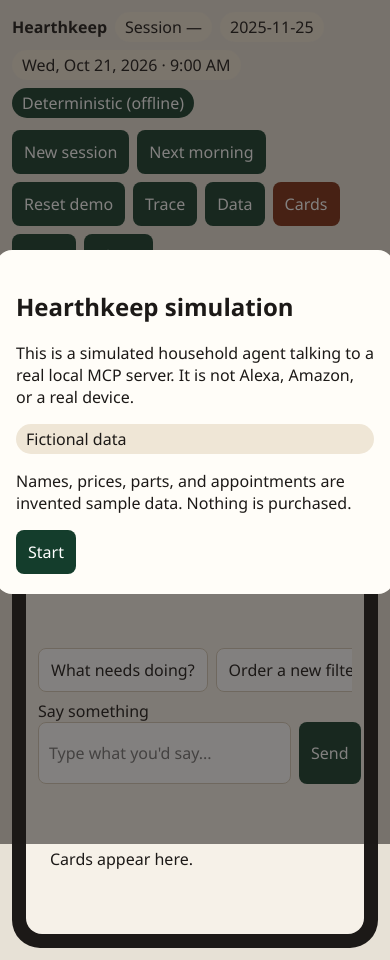
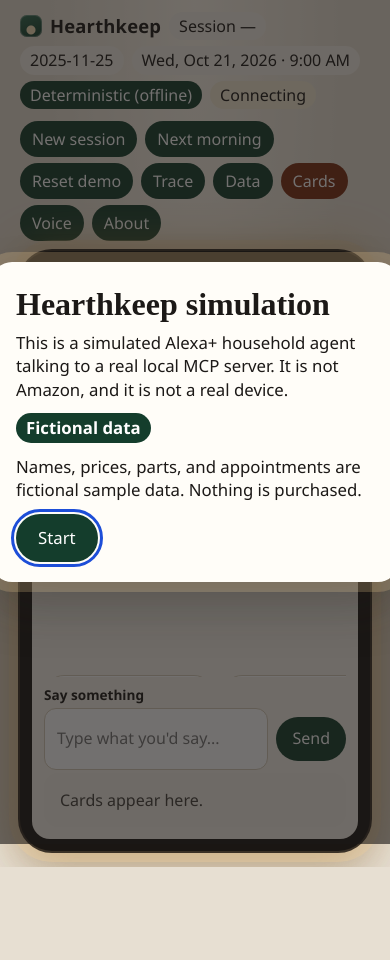
Before and after one commit to HONGKONGBALL/hearthkeep, a React (Vite) app in the folder apps/simulator/: page / in a window 390 px wide. After the commit the page ends 867 px from the top, so only its background shows below. Built offline with nearby package versions, Linux system fonts and the light colour scheme.

Commit message:
feat: polish the simulator device frame and welcome overlay
Give the 1280x800 stage a smart-display bezel, demo-order chips, a Next morning control, and a first-run notice that the household data is fictional.

```diff
--- a/apps/simulator/src/App.css
+++ b/apps/simulator/src/App.css
@@ -1,11 +1,23 @@
 :root {
   color: #1c1917;
-  background: #e7e1d6;
-  font-family: "Segoe UI", sans-serif;
+  background: #e7dfd2;
+  font-family: "Alegreya Sans", "Segoe UI", sans-serif;
+  font-size: 16px;
+  line-height: 1.4;
+}
+
+html,
+body,
+#root {
+  height: 100%;
+  margin: 0;
 }
 
 body {
-  margin: 0;
+  min-height: 100%;
+  background:
+    radial-gradient(ellipse at 50% 0%, rgba(255, 248, 236, 0.9), transparent 55%),
+    #e7dfd2;
 }
 
 button,
@@ -17,9 +29,15 @@
   background: #143d2c;
   color: #fff;
   border: 0;
-  border-radius: 8px;
-  min-height: 44px;
-  padding: 8px 12px;
+  border-radius: 999px;
+  min-height: 36px;
+  padding: 6px 12px;
+  cursor: pointer;
+}
+
+button:disabled {
+  cursor: default;
+  opacity: 0.55;
 }
 
 button:focus-visible,
@@ -32,10 +50,34 @@
   background: #7c2d12;
 }
 
+.sr-only {
+  position: absolute;
+  width: 1px;
+  height: 1px;
+  padding: 0;
+  margin: -1px;
+  overflow: hidden;
+  clip: rect(0, 0, 0, 0);
+  white-space: nowrap;
+  border: 0;
+}
+
 .page {
-  max-width: 1280px;
+  width: min(1280px, 100%);
+  height: min(800px, 100%);
   margin: 0 auto;
-  padding: 12px;
+  box-sizing: border-box;
+  padding: 12px 20px 16px;
+  display: flex;
+  flex-direction: column;
+  gap: 10px;
+  overflow: hidden;
+}
+
+.page-panels {
+  height: auto;
+  min-height: min(800px, 100%);
+  overflow: visible;
 }
 
 .top {
@@ -43,27 +85,67 @@
   justify-content: space-between;
   gap: 12px;
   align-items: center;
-  margin-bottom: 12px;
+  flex: 0 0 auto;
 }
 
-.top div,
+.identity,
 .controls {
   display: flex;
   flex-wrap: wrap;
+  gap: 6px 8px;
+  align-items: center;
+}
+
+.controls {
+  justify-content: flex-end;
+  max-width: 740px;
+}
+
+.brand {
+  display: inline-flex;
+  align-items: center;
   gap: 8px;
-  align-items: center;
+  font-size: 1.15rem;
+  letter-spacing: 0.01em;
+}
+
+.mark {
+  width: 22px;
+  height: 22px;
+  border-radius: 7px;
+  background:
+    radial-gradient(circle at 50% 68%, #f6e2bc 0 4px, transparent 5px),
+    linear-gradient(160deg, #2f6a50, #143d2c);
+  box-shadow: inset 0 0 0 1px rgba(255, 255, 255, 0.25);
 }
 
 .meta,
 .badge,
-.chip {
-  background: #efe6d6;
+.chip,
+.status {
+  background: #f4efe6;
   border-radius: 999px;
-  padding: 4px 10px;
+  padding: 3px 10px;
+  color: #1c1917;
 }
 
 .badge {
   background: #143d2c;
+  color: #fff;
+}
+
+.status-connected {
+  background: #e5f2ea;
+  color: #143d2c;
+}
+
+.status-connecting {
+  background: #f3ead3;
+  color: #1c1917;
+}
+
+.status-down {
+  background: #7f1d1d;
   color: #fff;
 }
 
@@ -72,7 +154,8 @@
   background: #7f1d1d;
   color: #fff;
   padding: 10px 12px;
-  border-radius: 8px;
+  border-radius: 12px;
+  margin: 0;
 }
 
 .banner button {
@@ -83,12 +166,22 @@
 
 .frame {
   width: min(1024px, 100%);
-  min-height: 600px;
+  height: 600px;
+  min-height: 0;
+  flex: 1 1 600px;
+  max-height: 600px;
   margin: 0 auto;
-  background: #1c1917;
-  border-radius: 28px;
-  padding: 14px;
   box-sizing: border-box;
+  padding: 12px;
+  display: flex;
+  flex-direction: column;
+  background: #1a1613;
+  border-radius: 32px;
+  box-shadow:
+    0 0 0 2px #3a3126,
+    0 0 0 11px rgba(244, 208, 150, 0.28),
+    0 0 42px 8px rgba(226, 168, 84, 0.38),
+    0 22px 44px rgba(48, 32, 16, 0.28);
 }
 
 .ribbon {
@@ -96,54 +189,96 @@
   color: #fff;
   background: #7c2d12;
   text-align: center;
-  border-radius: 8px;
-  padding: 6px;
+  border-radius: 10px;
+  padding: 6px 10px;
   font-weight: 700;
+  letter-spacing: 0.02em;
 }
 
 .frame-bar,
 .frame-body {
-  background: #f6f1e8;
-  border-radius: 16px;
+  background: #f7f2e9;
 }
 
 .frame-bar {
-  display: flex;
-  justify-content: space-between;
-  gap: 8px;
+  display: grid;
+  grid-template-columns: auto 1fr auto;
+  gap: 10px;
   align-items: center;
-  padding: 10px 14px;
+  padding: 8px 14px;
+  border-radius: 16px 16px 0 0;
 }
 
-.hint,
-.frame-bar time {
+.clock {
   margin: 0;
+  justify-self: center;
+  font-family: "Alegreya", "Times New Roman", serif;
+  font-size: 1.7rem;
+  font-weight: 700;
+  line-height: 1.1;
+  letter-spacing: -0.01em;
+  color: #1c1917;
+}
+
+.hint {
+  margin: 0;
+  color: #44403c;
+  text-align: right;
 }
 
 .frame-body {
+  flex: 1 1 auto;
+  min-height: 0;
   display: grid;
-  grid-template-columns: minmax(0, 1.1fr) minmax(320px, 0.9fr);
+  grid-template-columns: minmax(0, 1.05fr) minmax(320px, 0.95fr);
   gap: 12px;
-  margin-top: 8px;
   padding: 12px;
-  min-height: 470px;
+  border-radius: 0 0 18px 18px;
 }
 
 .conversation {
   min-width: 0;
+  min-height: 0;
+  display: flex;
+  flex-direction: column;
+  gap: 8px;
 }
 
 .transcript {
-  min-height: 180px;
+  flex: 1 1 auto;
+  min-height: 0;
+  overflow: auto;
+  padding-right: 2px;
+}
+
+.transcript article {
+  display: flex;
+  flex-direction: column;
+  gap: 6px;
+  margin: 0 0 10px;
+}
+
+.user,
+.assistant {
+  margin: 0;
+  max-width: 95%;
+  padding: 8px 12px;
 }
 
 .user {
-  text-align: right;
-  color: #44403c;
+  align-self: flex-end;
+  background: #143d2c;
+  color: #fff;
+  border-radius: 16px 16px 4px 16px;
 }
 
 .assistant {
-  font-size: 1.15rem;
+  align-self: flex-start;
+  background: #fff;
+  color: #1c1917;
+  border-radius: 16px 16px 16px 4px;
+  font-size: 1.05rem;
+  box-shadow: 0 1px 0 rgba(28, 25, 23, 0.04);
 }
 
 .speaking {
@@ -156,7 +291,7 @@
   max-width: 100%;
   min-width: 0;
   overflow-x: auto;
-  padding-bottom: 8px;
+  padding-bottom: 2px;
 }
 
 .chips button {
@@ -164,47 +299,76 @@
   color: #1c1917;
   border: 1px solid #d6cbb8;
   white-space: nowrap;
+  min-height: 40px;
+}
+
+.conversation form {
+  margin: 0;
+}
+
+.conversation label {
+  display: block;
+  font-size: 0.85rem;
+  font-weight: 700;
+  margin-bottom: 4px;
 }
 
 .composer {
   display: flex;
   gap: 8px;
+  align-items: center;
 }
 
 .composer input {
   flex: 1;
+  min-width: 0;
   min-height: 44px;
-  border-radius: 8px;
+  border-radius: 12px;
   border: 1px solid #d6cbb8;
-  padding: 8px 10px;
+  padding: 8px 12px;
   background: #fff;
   color: #1c1917;
 }
 
+.composer button {
+  min-height: 44px;
+  padding-inline: 16px;
+}
+
 .lock {
-  align-self: center;
-  font-size: 0.85rem;
-  font-weight: 700;
+  display: inline-flex;
+  color: #7c2d12;
+}
+
+.stage {
+  min-width: 0;
+  min-height: 0;
+  display: flex;
+  flex-direction: column;
+  background: #f4efe6;
+  border-radius: 14px;
+  overflow: hidden;
 }
 
 .card-frame {
   width: 100%;
-  min-height: 420px;
+  height: 100%;
+  min-height: 280px;
   border: 0;
-  border-radius: 12px;
   background: #f4efe6;
 }
 
 .card-placeholder {
   margin: 0;
-  padding: 12px;
+  padding: 16px;
+  color: #44403c;
 }
 
 .panel {
-  margin-top: 16px;
+  margin-top: 4px;
   background: #fffdf8;
-  border-radius: 12px;
-  padding: 12px;
+  border-radius: 16px;
+  padding: 14px;
 }
 
 .tabs {
@@ -239,18 +403,65 @@
 .overlay {
   position: fixed;
   inset: 0;
-  background: rgba(28, 25, 23, 0.55);
+  background: rgba(28, 25, 23, 0.62);
   display: grid;
   place-items: center;
   padding: 16px;
+  z-index: 5;
 }
 
 .sheet {
-  width: min(520px, 100%);
+  width: min(560px, 100%);
   background: #fffdf8;
   color: #1c1917;
-  border-radius: 16px;
-  padding: 20px;
+  border-radius: 20px;
+  padding: 24px 24px 20px;
+  box-shadow:
+    0 0 0 10px rgba(244, 208, 150, 0.22),
+    0 24px 50px rgba(28, 25, 23, 0.28);
+}
+
+.welcome-sheet h2 {
+  margin: 0 0 8px;
+  font-family: "Alegreya", "Times New Roman", serif;
+  font-size: 2rem;
+  line-height: 1.15;
+}
+
+.welcome-sheet p {
+  margin: 0 0 12px;
+  font-size: 1.05rem;
+}
+
+.welcome-sheet .chip {
+  display: inline-block;
+  background: #143d2c;
+  color: #fff;
+  font-weight: 700;
+}
+
+.welcome-sheet .start {
+  min-height: 48px;
+  padding: 10px 22px;
+  font-size: 1.05rem;
+}
+
+@media (max-width: 1279px), (max-height: 799px) {
+  .page {
+    height: auto;
+    min-height: 100%;
+    overflow: visible;
+  }
+
+  .frame {
+    height: auto;
+    max-height: none;
+    min-height: 560px;
+  }
+
+  .transcript {
+    min-height: 180px;
+  }
 }
 
 @media (max-width: 900px) {
@@ -258,9 +469,25 @@
     grid-template-columns: minmax(0, 1fr);
   }
 
+  .frame-bar {
+    grid-template-columns: 1fr;
+    justify-items: start;
+  }
+
+  .clock,
+  .hint {
+    justify-self: start;
+    text-align: left;
+  }
+
   .top {
     align-items: flex-start;
     flex-direction: column;
+  }
+
+  .controls {
+    justify-content: flex-start;
+    max-width: none;
   }
 }
 
--- a/apps/simulator/src/App.tsx
+++ b/apps/simulator/src/App.tsx
@@ -1,4 +1,5 @@
 import { useEffect, useRef, useState } from "react";
+import { CodeLock, WelcomeOverlay } from "./chrome";
 import { HearthkeepClient, type SimSnapshot } from "./mcp-client";
 import {
   PROTOCOL_LABEL,
@@ -10,6 +11,7 @@
   type DialogueState,
   type TraceStep,
 } from "./planner";
+import { FICTIONAL_CHIP, NEXT_MORNING_LABEL, SIMULATION_RIBBON, TRY_HINT } from "./ui-copy";
 
 const SERVER = "http://127.0.0.1:8787";
 const WELCOME_KEY = "hearthkeep.welcome.dismissed";
@@ -286,19 +288,24 @@
   const visible = turns.slice(-6);
   const latestAlert = [...visible].reverse().find((turn) => turn.alert)?.alert ?? null;
 
+  const pageClass = showTrace || showData ? "page page-panels" : "page";
+
   return (
-    <div className="page">
+    <div className={pageClass}>
       <header className="top">
-        <div>
-          <strong>Hearthkeep</strong>
+        <div className="identity">
+          <strong className="brand"><span className="mark" aria-hidden="true" />Hearthkeep</strong>
           <span className="meta">Session {sessionPrefix || "—"}</span>
           <span className="meta">{PROTOCOL_LABEL}</span>
           <span className="meta">{formatSimHeader(clockIso)}</span>
           <span className="badge">Deterministic (offline)</span>
+          <span className={`status status-${connection}`}>
+            {connection === "down" ? "Server unreachable" : connection === "connecting" ? "Connecting" : "Connected"}
+          </span>
         </div>
         <div className="controls">
           <button type="button" onClick={() => void onNewSession()} disabled={busy}>New session</button>
-          <button type="button" onClick={() => void onNextMorning()} disabled={busy}>Next morning</button>
+          <button type="button" onClick={() => void onNextMorning()} disabled={busy}>{NEXT_MORNING_LABEL}</button>
           <button type="button" onClick={() => void onReset()} disabled={busy}>Reset demo</button>
           <button type="button" aria-pressed={showTrace} onClick={() => setShowTrace((value) => !value)}>Trace</button>
           <button type="button" aria-pressed={showData} onClick={() => { setShowData((value) => !value); void refreshData(); }}>Data</button>
@@ -316,14 +323,15 @@
       ) : null}
 
       <section className="frame" aria-label="Simulated smart display">
-        <p className="ribbon">SIMULATION — not a real Alexa+ device</p>
+        <p className="ribbon">{SIMULATION_RIBBON}</p>
         <div className="frame-bar">
-          <span className="chip">Fictional data</span>
-          <time dateTime={clockIso}>{formatSimHeader(clockIso)}</time>
-          <p className="hint">Try: What needs doing?</p>
+          <span className="chip">{FICTIONAL_CHIP}</span>
+          <time className="clock" dateTime={clockIso}>{formatSimHeader(clockIso)}</time>
+          <p className="hint">{TRY_HINT}</p>
         </div>
         <div className="frame-body">
           <div className="conversation">
+            <h2 className="sr-only">Conversation</h2>
             <div className="transcript" aria-live="polite">
               {connection === "connecting" && visible.length === 0 ? <p>Connecting…</p> : null}
               {visible.map((turn, index) => (
@@ -334,7 +342,7 @@
               ))}
             </div>
             {latestAlert ? <p className="alert" role="alert">{latestAlert}</p> : null}
-            <div className="chips">
+            <div className="chips" role="group" aria-label="Quick replies in demo order">
               {QUICK_CHIPS.map((chip) => (
                 <button key={chip.label} type="button" disabled={busy} onClick={() => void onSend(chip.utterance)}>
                   {chip.label}
@@ -349,7 +357,7 @@
             >
               <label htmlFor="say">{awaitingCode ? "Purchase code" : "Say something"}</label>
               <div className="composer">
-                {awaitingCode ? <span className="lock" aria-hidden="true">Lock</span> : null}
+                {awaitingCode ? <CodeLock /> : null}
                 <input
                   id="say"
                   value={draft}
@@ -361,11 +369,13 @@
               </div>
             </form>
           </div>
-          {showCards && card && cardHtml ? (
-            <CardHost html={cardHtml} payload={card} onIntent={(utterance) => void onSend(utterance)} />
-          ) : (
-            <p className="card-placeholder">{showCards ? "Cards appear here." : "Cards are off. Replies stay in the transcript."}</p>
-          )}
+          <div className="stage" aria-label="Card">
+            {showCards && card && cardHtml ? (
+              <CardHost html={cardHtml} payload={card} onIntent={(utterance) => void onSend(utterance)} />
+            ) : (
+              <p className="card-placeholder">{showCards ? "Cards appear here." : "Cards are off. Replies stay in the transcript."}</p>
+            )}
+          </div>
         </div>
       </section>
 
@@ -431,17 +441,7 @@
         </div>
       ) : null}
 
-      {welcome ? (
-        <div className="overlay" role="dialog" aria-labelledby="welcome-title">
-          <div className="sheet">
-            <h2 id="welcome-title">Hearthkeep simulation</h2>
-            <p>This is a simulated household agent talking to a real local MCP server. It is not Alexa, Amazon, or a real device.</p>
-            <p className="chip">Fictional data</p>
-            <p>Names, prices, parts, and appointments are invented sample data. Nothing is purchased.</p>
-            <button type="button" onClick={() => void onStart()}>Start</button>
-          </div>
-        </div>
-      ) : null}
+      {welcome ? <WelcomeOverlay onStart={() => void onStart()} /> : null}
     </div>
   );
 }
--- /dev/null
+++ b/apps/simulator/src/chrome.tsx
@@ -0,0 +1,65 @@
+import { useEffect, useRef } from "react";
+import { DATA_NOTICE, FICTIONAL_CHIP, WELCOME_BODY, WELCOME_TITLE } from "./ui-copy";
+
+export function WelcomeOverlay({ onStart }: { onStart: () => void }) {
+  const sheetRef = useRef<HTMLDivElement>(null);
+  const startRef = useRef<HTMLButtonElement>(null);
+
+  useEffect(() => {
+    startRef.current?.focus();
+    const sheet = sheetRef.current;
+    if (!sheet) return;
+    const onKeyDown = (event: KeyboardEvent): void => {
+      if (event.key !== "Tab") return;
+      const focusable = [...sheet.querySelectorAll<HTMLElement>("button, [href], input, select, textarea")].filter(
+        (node) => !node.hasAttribute("disabled"),
+      );
+      const first = focusable[0];
+      const last = focusable[focusable.length - 1];
+      if (!first || !last) return;
+      if (event.shiftKey && document.activeElement === first) {
+        event.preventDefault();
+        last.focus();
+      } else if (!event.shiftKey && document.activeElement === last) {
+        event.preventDefault();
+        first.focus();
+      }
+    };
+    sheet.addEventListener("keydown", onKeyDown);
+    return () => sheet.removeEventListener("keydown", onKeyDown);
+  }, []);
+
+  return (
+    <div className="overlay">
+      <div
+        ref={sheetRef}
+        className="sheet welcome-sheet"
+        role="dialog"
+        aria-modal="true"
+        aria-labelledby="welcome-title"
+        aria-describedby="welcome-copy"
+      >
+        <h2 id="welcome-title">{WELCOME_TITLE}</h2>
+        <p id="welcome-copy">{WELCOME_BODY}</p>
+        <p className="chip">{FICTIONAL_CHIP}</p>
+        <p>{DATA_NOTICE}</p>
+        <button ref={startRef} className="start" type="button" onClick={onStart}>
+          Start
+        </button>
+      </div>
+    </div>
+  );
+}
+
+export function CodeLock() {
+  return (
+    <span className="lock" aria-hidden="true">
+      <svg viewBox="0 0 24 24" width="18" height="18" focusable="false">
+        <path
+          fill="currentColor"
+          d="M12 2a5 5 0 0 0-5 5v3H6a2 2 0 0 0-2 2v8a2 2 0 0 0 2 2h12a2 2 0 0 0 2-2v-8a2 2 0 0 0-2-2h-1V7a5 5 0 0 0-5-5zm-3 8V7a3 3 0 0 1 6 0v3H9z"
+        />
+      </svg>
+    </span>
+  );
+}
--- /dev/null
+++ b/apps/simulator/src/ui-copy.ts
@@ -0,0 +1,36 @@
+/**
+ * Visible simulator copy. Strings match the product spec so labels stay stable.
+ * Household names in chips are fictional sample data.
+ */
+
+export const WELCOME_TITLE = "Hearthkeep simulation";
+
+export const WELCOME_BODY =
+  "This is a simulated Alexa+ household agent talking to a real local MCP server. It is not Amazon, and it is not a real device.";
+
+export const DATA_NOTICE =
+  "Names, prices, parts, and appointments are fictional sample data. Nothing is purchased.";
+
+export const FICTIONAL_CHIP = "Fictional data";
+
+export const SIMULATION_RIBBON = "SIMULATION — not a real Alexa+ device";
+
+export const TRY_HINT = "Try: What needs doing?";
+
+export const NEXT_MORNING_LABEL = "Next morning";
+
+/** Demo script order from the product spec, section 9.6. */
+export const DEMO_CHIP_LABELS = [
+  "What needs doing?",
+  "Order a new filter for the fridge",
+  "Yes, the CX-28",
+  "Say purchase code (demo)",
+  "The hallway smoke alarm keeps chirping",
+  "Done, I swapped it",
+  "Book someone to clean the dryer vent next week",
+  "Tuesday morning",
+  "Approve with code (demo)",
+  "I just installed a new water heater, a Brimwell WH-40, in the garage",
+  "When is the water heater due?",
+  "I smell gas in the kitchen",
+] as const;
```
Also changed, not shown: 1 other file (tests, documents, lock files or other folders).
